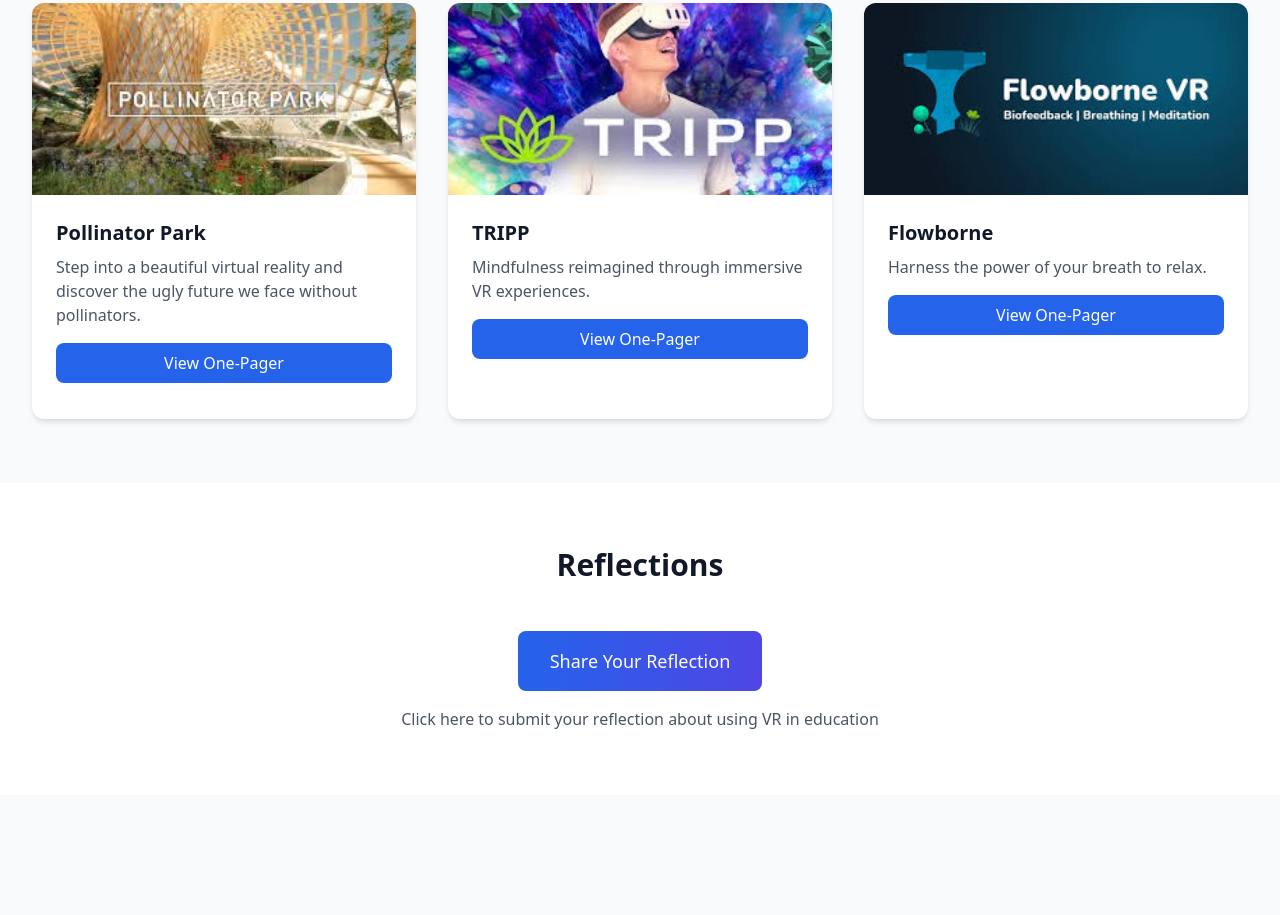
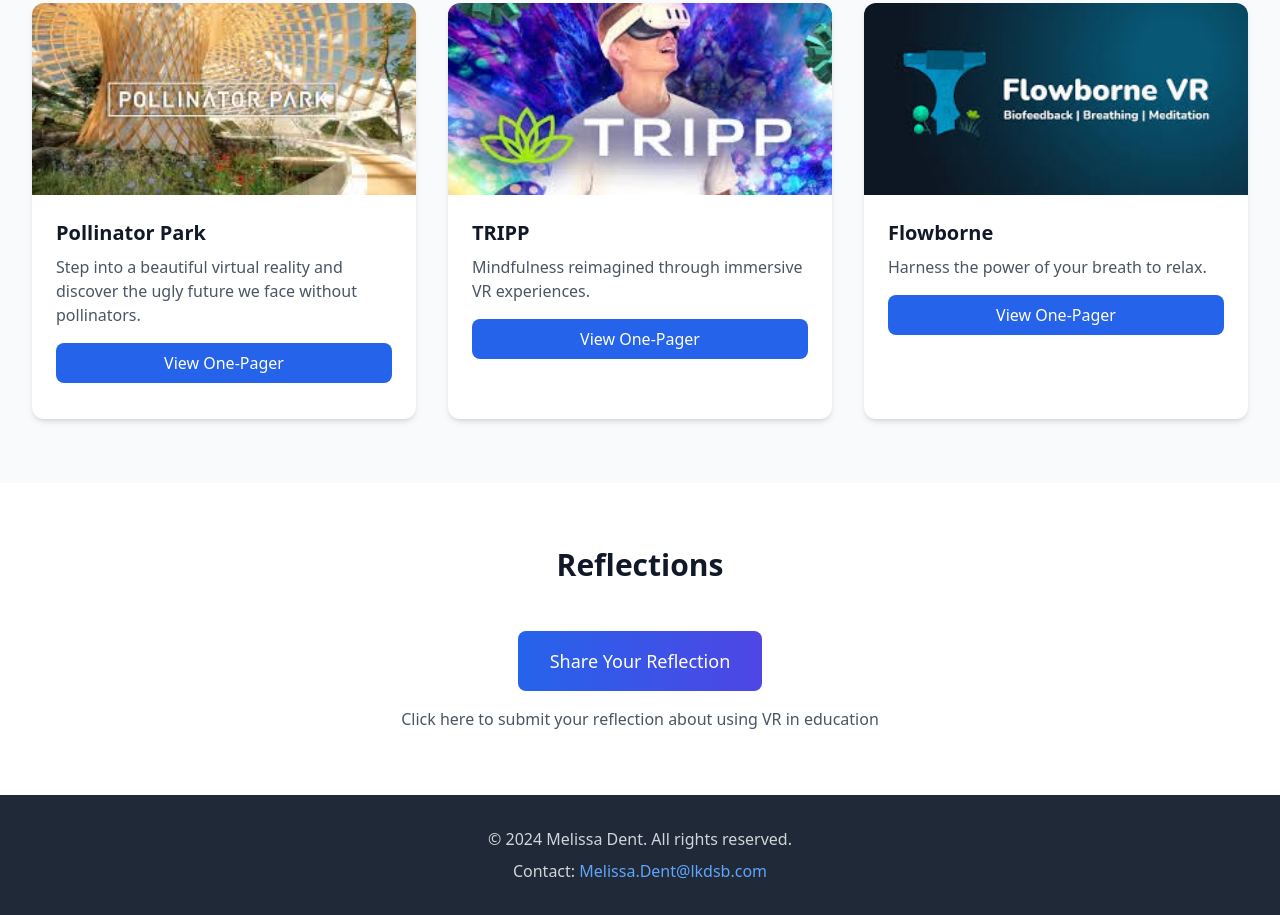
Before and after one commit to fedorukben/ivr4eduwebsite, a plain HTML site: page index.html in a window 1280 px wide. Shown: the part 1415-2330 px from the top of the page. Before the commit the page ends 2210 px from the top, so only its background shows below. Drawn offline with nearby package versions, Linux system fonts and the light colour scheme.

Commit message:
Added footer

```diff
--- a/index.html
+++ b/index.html
@@ -252,6 +252,13 @@
         </div>
     </section>
 
+    <footer class="bg-gray-800 text-gray-300 py-8">
+        <div class="max-w-7xl mx-auto px-4 sm:px-6 lg:px-8 text-center">
+            <p class="mb-2">© 2024 Melissa Dent. All rights reserved.</p>
+            <p>Contact: <a href="mailto:Melissa.Dent@lkdsb.com" class="text-blue-400 hover:text-blue-300 transition-colors">Melissa.Dent@lkdsb.com</a></p>
+        </div>
+    </footer>
+
     <script>
         // Toggle Curriculum Connections
         function toggleCurriculum(button) {
```
